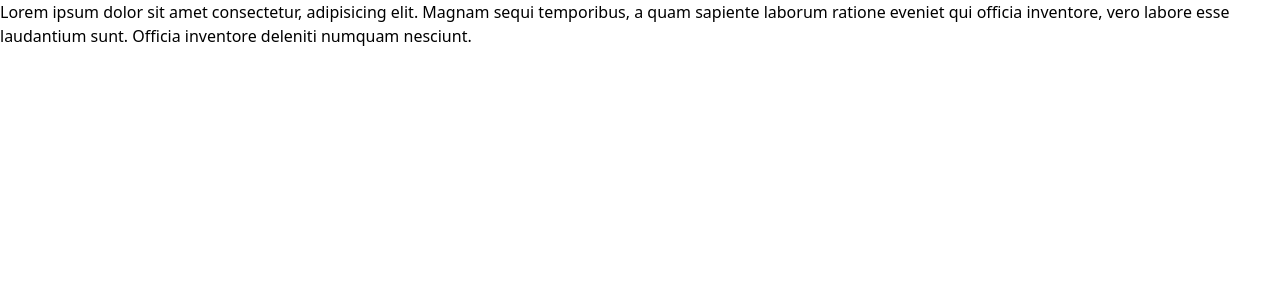
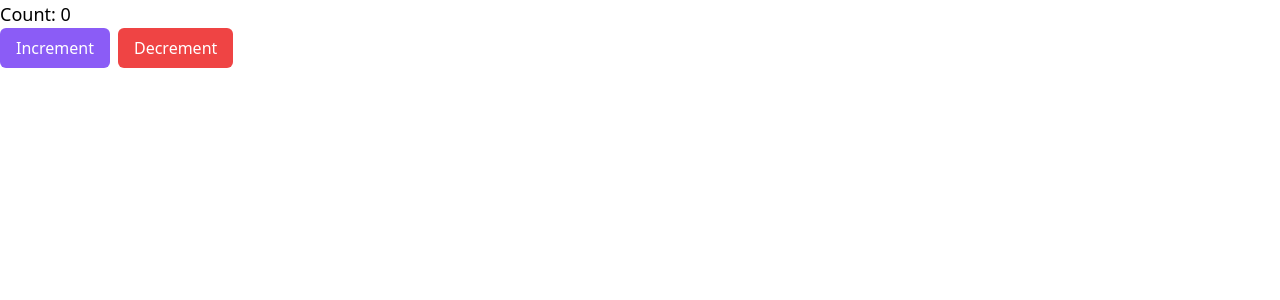
Before and after one commit to Emam-Bokhari/Bootstrapping-Redux-Basic, a React (Vite) app: page / in a window 1280 px wide. Shown: the top 300 px of the page. Built offline with nearby package versions, Linux system fonts and the light colour scheme.

Commit message:
feat: add counter UI with increment and decrement buttons

```diff
--- a/src/App.tsx
+++ b/src/App.tsx
@@ -1,13 +1,18 @@
+import { Fragment } from "react/jsx-runtime";
+
 const App = () => {
   return (
-    <div>
-      <p>
-        Lorem ipsum dolor sit amet consectetur, adipisicing elit. Magnam sequi
-        temporibus, a quam sapiente laborum ratione eveniet qui officia
-        inventore, vero labore esse laudantium sunt. Officia inventore deleniti
-        numquam nesciunt.
-      </p>
-    </div>
+    <Fragment>
+      <div>
+        <p className="text-lg font-medium">Count: 0</p>
+        <button className="bg-violet-500 hover:bg-violet-600 text-white px-4 py-2 rounded-md transition-all">
+          Increment
+        </button>
+        <button className="bg-red-500  hover:bg-red-600 px-4 py-2 rounded-md text-white ml-2">
+          Decrement
+        </button>
+      </div>
+    </Fragment>
   );
 };
 
```
